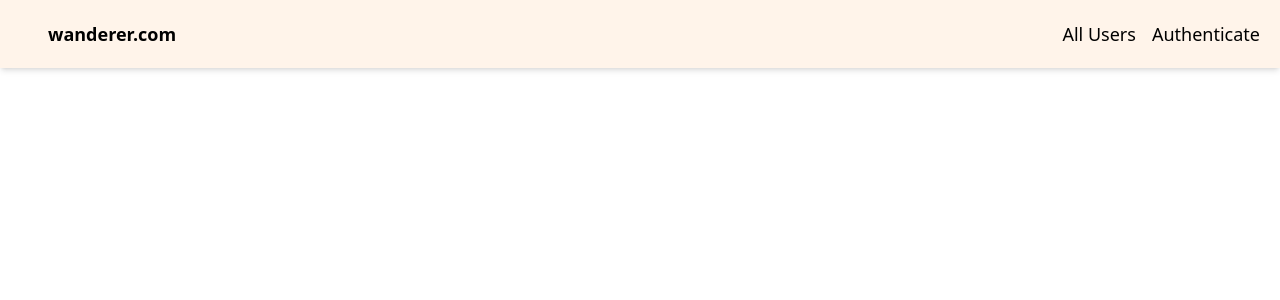
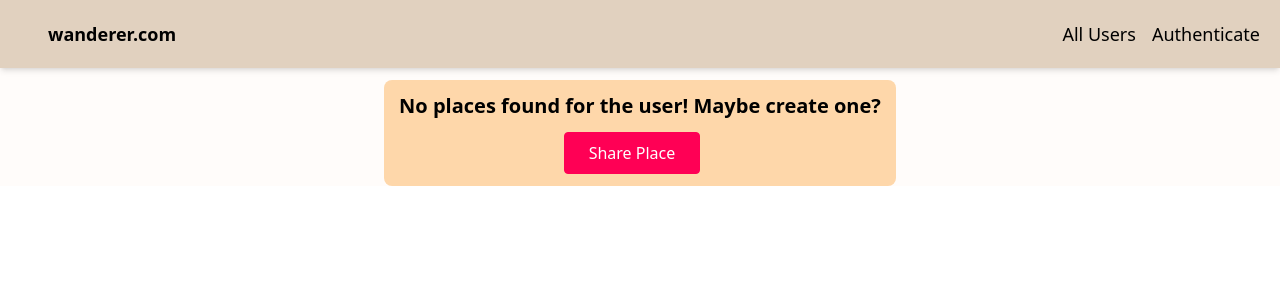
Before and after one commit to ZEUS-03/wanderer, a React (Vite) app in the folder client/: page /1/places in a window 1280 px wide. Shown: the top 300 px of the page. Built offline with nearby package versions, Linux system fonts and the light colour scheme.

Commit message:
frontend completed!

```diff
--- a/client/src/App.jsx
+++ b/client/src/App.jsx
@@ -35,16 +35,17 @@ const App = () => {
         <Route path="/" element={<User />} />
         <Route path="/:userId/places" element={<UserPlaces />} />
         <Route path="/places/new" element={<NewPlace />} />
-        <Route path="/places/:id/edit" element={<UpdatePlace />} />
-        {/* <Route path="/*" element={<Navigate to="/" />} /> */}
+        <Route path="/places/:placeId" element={<UpdatePlace />} />
+        <Route path="/*" element={<Navigate to="/" />} />
       </Routes>
     );
   } else {
     routes = (
       <Routes>
         <Route path="/" element={<User />} />
+        <Route path="/:userId/places" element={<UserPlaces />} />
         <Route path="/auth" element={<Auth />} />
-        {/* <Route path="/*" element={<Navigate to={"/auth"} />} /> */}
+        <Route path="/*" element={<Navigate to={"/auth"} />} />
       </Routes>
     );
   }
--- a/client/src/places/components/PlacesItem.jsx
+++ b/client/src/places/components/PlacesItem.jsx
@@ -1,10 +1,14 @@
-import React, { useState } from "react";
+import React, { useState, useContext } from "react";
 import { Link } from "react-router-dom";
 import Modal from "../../shared/components/Modal";
 import Map from "../../shared/components/Map";
 import Button from "../../shared/components/FormElements/Button";
 
+import { Authcontext } from "../../shared/context/auth-context";
+
 const PlacesItem = (props) => {
+  const { isLoggedIn } = useContext(Authcontext);
+
   const [showMap, setShowMap] = useState(false);
   const [showConfirmModal, setShowConfirmModal] = useState(false);
 
@@ -90,17 +94,21 @@ const PlacesItem = (props) => {
           >
             VIEW ON MAP
           </button>
+          {isLoggedIn && (
             <Link to={`places/${props.id}`}>
               <button className="mx-2 my-2 px-3 py-1 bg-[#FF8800] hover:bg-[#ffaa49] font-medium text-md text-white rounded-sm">
                 EDIT
               </button>
             </Link>
+          )}
+          {isLoggedIn && (
             <button
               className="mx-2 my-2 px-3 py-1 bg-[#b81c0e] hover:bg-[#fe002f] font-medium text-md text-white rounded-sm"
               onClick={showDeleteWarningHandler}
             >
               DELETE
             </button>
+          )}
         </div>
       </li>
     </>
--- a/client/src/shared/components/MainHeader.jsx
+++ b/client/src/shared/components/MainHeader.jsx
@@ -2,7 +2,7 @@ import React from "react";
 
 const MainHeader = (props) => {
   return (
-    <div className="p-3 text-lg flex justify-between bg-[#fff4ea] shadow-md">
+    <div className="p-3 text-lg flex justify-between bg-[#e1d1bf] shadow-md">
       {props.children}
     </div>
   );
--- a/client/src/shared/components/Navlinks.jsx
+++ b/client/src/shared/components/Navlinks.jsx
@@ -3,13 +3,13 @@ import { NavLink } from "react-router-dom";
 import { Authcontext } from "../context/auth-context";
 
 const NavLinks = (props) => {
-  const { isLoggedIn } = useContext(Authcontext);
+  const auth = useContext(Authcontext);
   const navLinkStyles = ({ isActive }) => {
     return {
       fontWeight: isActive ? "600" : "normal",
       // color: isActive ? "#ffaa49" : "black",
       backgroundColor: isActive ? "rgba(255, 203, 0, .7)" : "",
-      borderRadius: "20px",
+      borderRadius: "5px",
     };
   };
   return (
@@ -17,20 +17,28 @@ const NavLinks = (props) => {
       <NavLink to={"/"} style={navLinkStyles} exact="true">
         <li className=" list-none p-2 ">All Users</li>
       </NavLink>
-      {isLoggedIn && (
-        <NavLink to={":userId/places"} style={navLinkStyles}>
+      {auth.isLoggedIn && (
+        <NavLink to={"/:userId/places"} style={navLinkStyles}>
           <li className=" list-none p-2  ">My Places</li>
         </NavLink>
       )}
-      {isLoggedIn && (
+      {auth.isLoggedIn && (
         <NavLink to={"/places/new"} style={navLinkStyles}>
           <li className=" list-none p-2  ">Add Places</li>
         </NavLink>
       )}
-      {!isLoggedIn && (
+      {!auth.isLoggedIn && (
         <NavLink to={"/auth"} style={navLinkStyles}>
           <li className=" list-none p-2 ">Authenticate</li>
         </NavLink>
+      )}
+      {auth.isLoggedIn && (
+        <button
+          className="hover:bg-amber-300 px-2 rounded-md border border-white"
+          onClick={auth.logout}
+        >
+          Logout
+        </button>
       )}
     </>
   );
```
Lines whose indentation alone changed are shown as unchanged.
